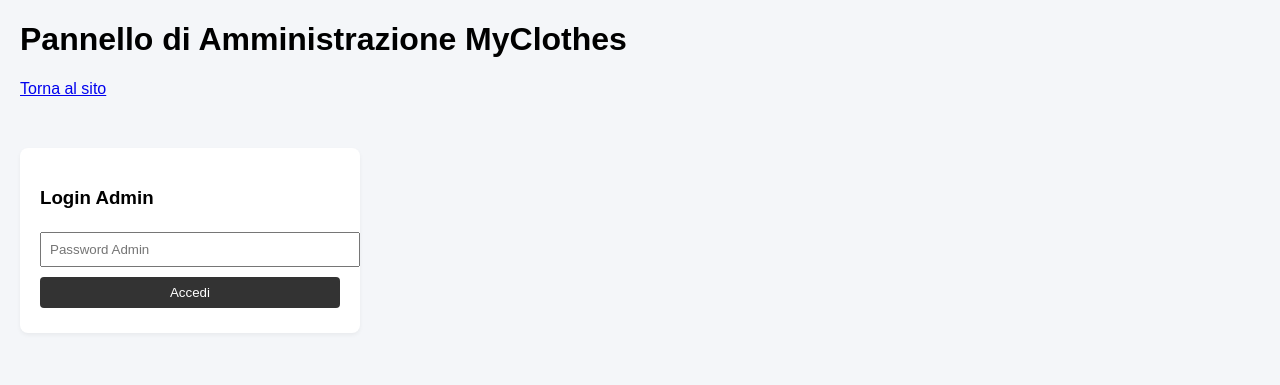
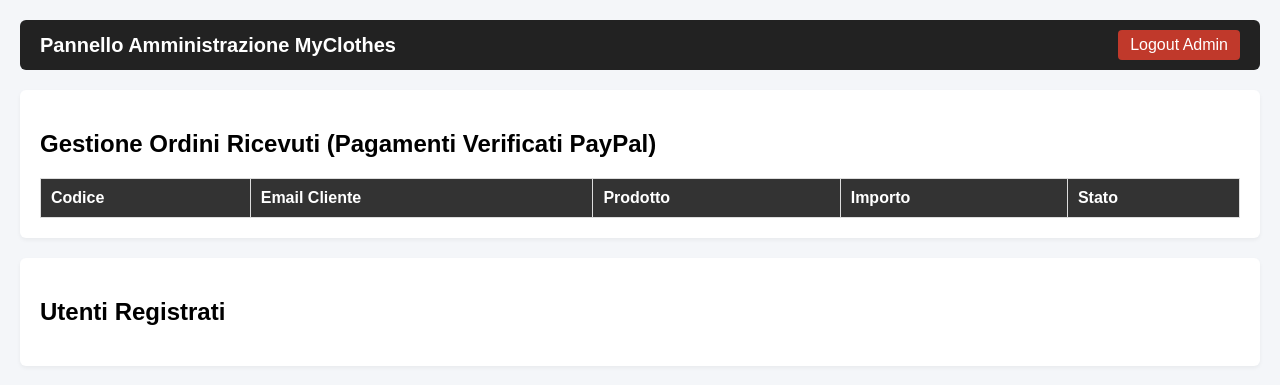
Before and after one commit to tortolimarco/MyClothes, a Flask app: page /admin in a window 1280 px wide. Shown: the top 385 px of the page. Run offline with Flask 3, Linux system fonts and the light colour scheme; the visitor is signed in with stand-in values (Sample User, id 1); data that the repository does not hold is empty; some libraries are stand-ins or nearby versions.

Commit message:
Update admin.html

```diff
--- a/templates/admin.html
+++ b/templates/admin.html
@@ -2,83 +2,82 @@
 <html lang="it">
 <head>
     <meta charset="UTF-8">
-    <title>Admin - MyClothes</title>
+    <title>Pannello Admin - MyClothes</title>
     <style>
-        body { font-family: Arial, sans-serif; margin: 20px; background: #f4f6f9; }
-        .card { background: white; padding: 20px; border-radius: 8px; margin-bottom: 20px; box-shadow: 0 2px 4px rgba(0,0,0,0.05); }
+        body { font-family: Arial, sans-serif; margin: 0; padding: 20px; background-color: #f4f6f9; }
+        header { display: flex; justify-content: space-between; align-items: center; background: #222; color: white; padding: 10px 20px; border-radius: 6px; }
+        header h1 { margin: 0; font-size: 20px; }
+        header a { color: white; text-decoration: none; background: #c0392b; padding: 6px 12px; border-radius: 4px; }
+        .section { background: white; padding: 20px; margin-top: 20px; border-radius: 6px; box-shadow: 0 2px 4px rgba(0,0,0,0.05); }
         table { width: 100%; border-collapse: collapse; margin-top: 10px; }
-        th, td { border: 1px solid #ddd; padding: 8px; text-align: left; }
+        th, td { border: 1px solid #ddd; padding: 10px; text-align: left; }
         th { background: #333; color: white; }
-        input, button { padding: 8px; margin: 5px 0; }
-        button { background: #333; color: white; border: none; cursor: pointer; border-radius: 4px; }
     </style>
 </head>
 <body>
-    <h1>Pannello di Amministrazione MyClothes</h1>
-    <a href="/">Torna al sito</a>
 
-    {% if not auth %}
-    <div class="card" style="max-width: 300px; margin-top: 50px;">
-        <h3>Login Admin</h3>
-        {% if errore %}<p style="color:red;">{{ errore }}</p>{% endif %}
-        <form method="POST">
-            <input type="password" name="password" placeholder="Password Admin" required style="width: 100%;">
-            <button type="submit" style="width: 100%;">Accedi</button>
-        </form>
-    </div>
-    {% else %}
+    <header>
+        <h1>Pannello Amministrazione MyClothes</h1>
+        <a href="{{ url_for('logout_admin') }}">Logout Admin</a>
+    </header>
 
-    <div class="card">
-        <h3>Ordini Ricevuti (Verificati automaticamente via PayPal)</h3>
-        <table>
-            <tr>
-                <th>ID Ordine</th>
-                <th>Utente</th>
-                <th>ID PayPal</th>
-                <th>Importo</th>
-                <th>Stato</th>
-                <th>Data</th>
-            </tr>
-            {% for o in ordini %}
-            <tr>
-                <td>{{ o.id }}</td>
-                <td>{{ o.username }}</td>
-                <td>{{ o.paypal_order_id }}</td>
-                <td>{{ o.importo }} €</td>
-                <td><b style="color: green;">{{ o.stato }}</b></td>
-                <td>{{ o.data_ordine }}</td>
-            </tr>
-            {% endfor %}
-        </table>
+    <div class="section">
+        <h2>Gestione Ordini Ricevuti (Pagamenti Verificati PayPal)</h2>
+        <div id="ordini-container">
+            <p>Caricamento dati in corso...</p>
+        </div>
     </div>
 
-    <div class="card">
-        <h3>Account Registrati</h3>
-        <ul>
-            {% for u in utenti %}
-            <li>ID: {{ u.id }} - Username: <b>{{ u.username }}</b></li>
-            {% endfor %}
-        </ul>
+    <div class="section">
+        <h2>Utenti Registrati</h2>
+        <div id="utenti-container">
+            <p>Caricamento utenti...</p>
+        </div>
     </div>
 
-    <div class="card">
-        <h3>Ultimi Visitatori Anonimi Tracciati</h3>
-        <table>
-            <tr>
-                <th>IP</th>
-                <th>Dispositivo (User-Agent)</th>
-                <th>Data Visita</th>
-            </tr>
-            {% for v in visitatori %}
-            <tr>
-                <td>{{ v.ip }}</td>
-                <td>{{ v.user_agent }}</td>
-                <td>{{ v.data_visita }}</td>
-            </tr>
-            {% endfor %}
-        </table>
-    </div>
+    <script>
+        function caricaDatiAdmin() {
+            fetch('/api/admin/dati')
+            .then(res => res.json())
+            .then(data => {
+                if(data.status === 'error') {
+                    window.location.href = '/admin';
+                    return;
+                }
 
-    {% endif %}
+                // Genera tabella ordini
+                let htmlOrdini = `<table>
+                    <tr>
+                        <th>Codice</th>
+                        <th>Email Cliente</th>
+                        <th>Prodotto</th>
+                        <th>Importo</th>
+                        <th>Stato</th>
+                    </tr>`;
+
+                data.tutti_ordini.forEach(o => {
+                    htmlOrdini += `<tr>
+                        <td><b>${o.codice}</b></td>
+                        <td>${o.email}</td>
+                        <td>${o.prodotto}</td>
+                        <td>${o.importo} €</td>
+                        <td><span style="color: green; font-weight: bold;">${o.stato}</span></td>
+                    </tr>`;
+                });
+                htmlOrdini += `</table>`;
+                document.getElementById('ordini-container').innerHTML = htmlOrdini;
+
+                // Genera tabella utenti
+                let htmlUtenti = `<ul>`;
+                data.lista_utenti.forEach(u => {
+                    htmlUtenti += `<li><b>Email:</b> ${u.email} | <b>Data Registrazione:</b> ${u.data}</li>`;
+                });
+                htmlUtenti += `</ul>`;
+                document.getElementById('utenti-container').innerHTML = htmlUtenti;
+            });
+        }
+
+        caricaDatiAdmin();
+    </script>
 </body>
 </html>
```
